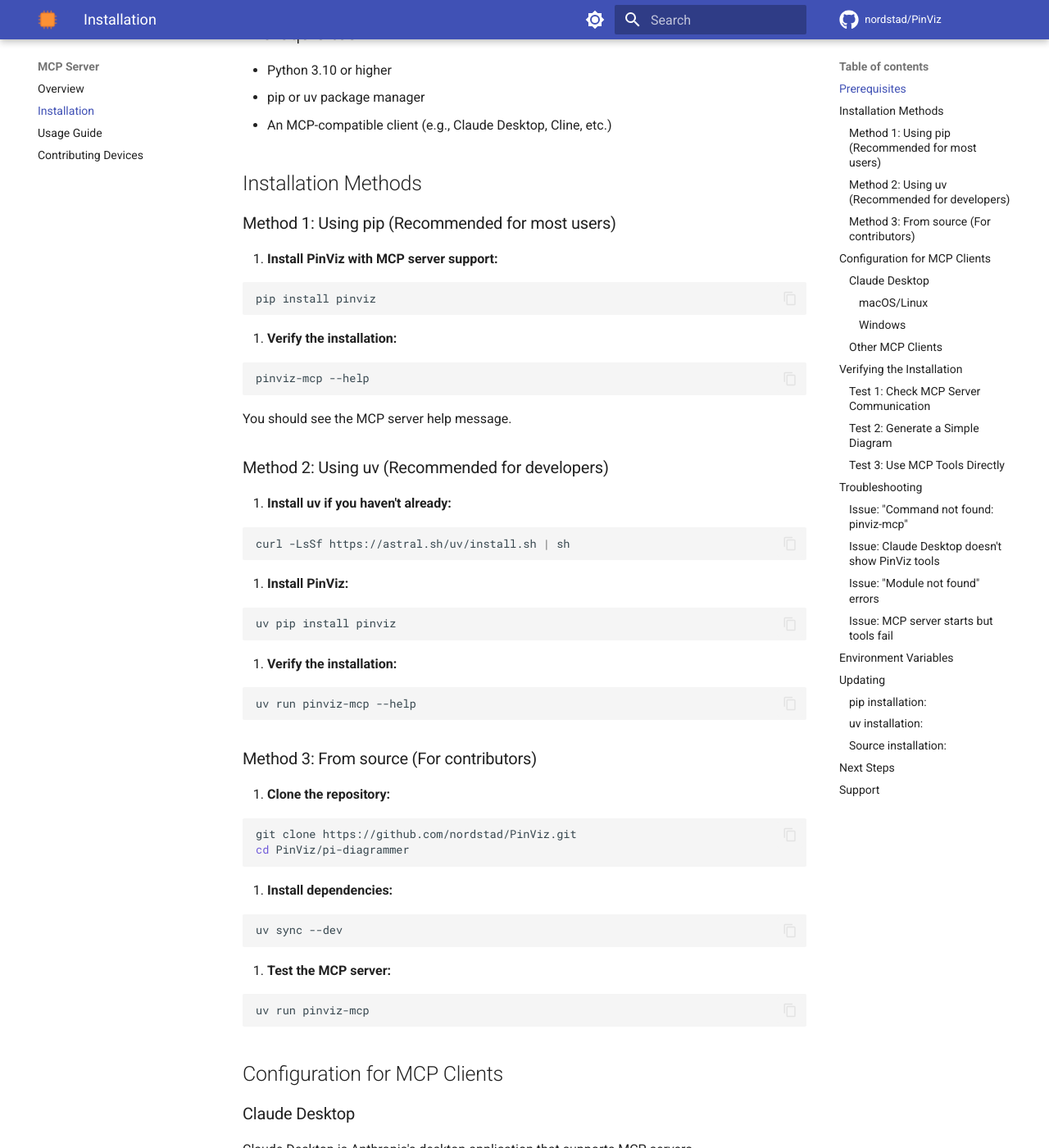
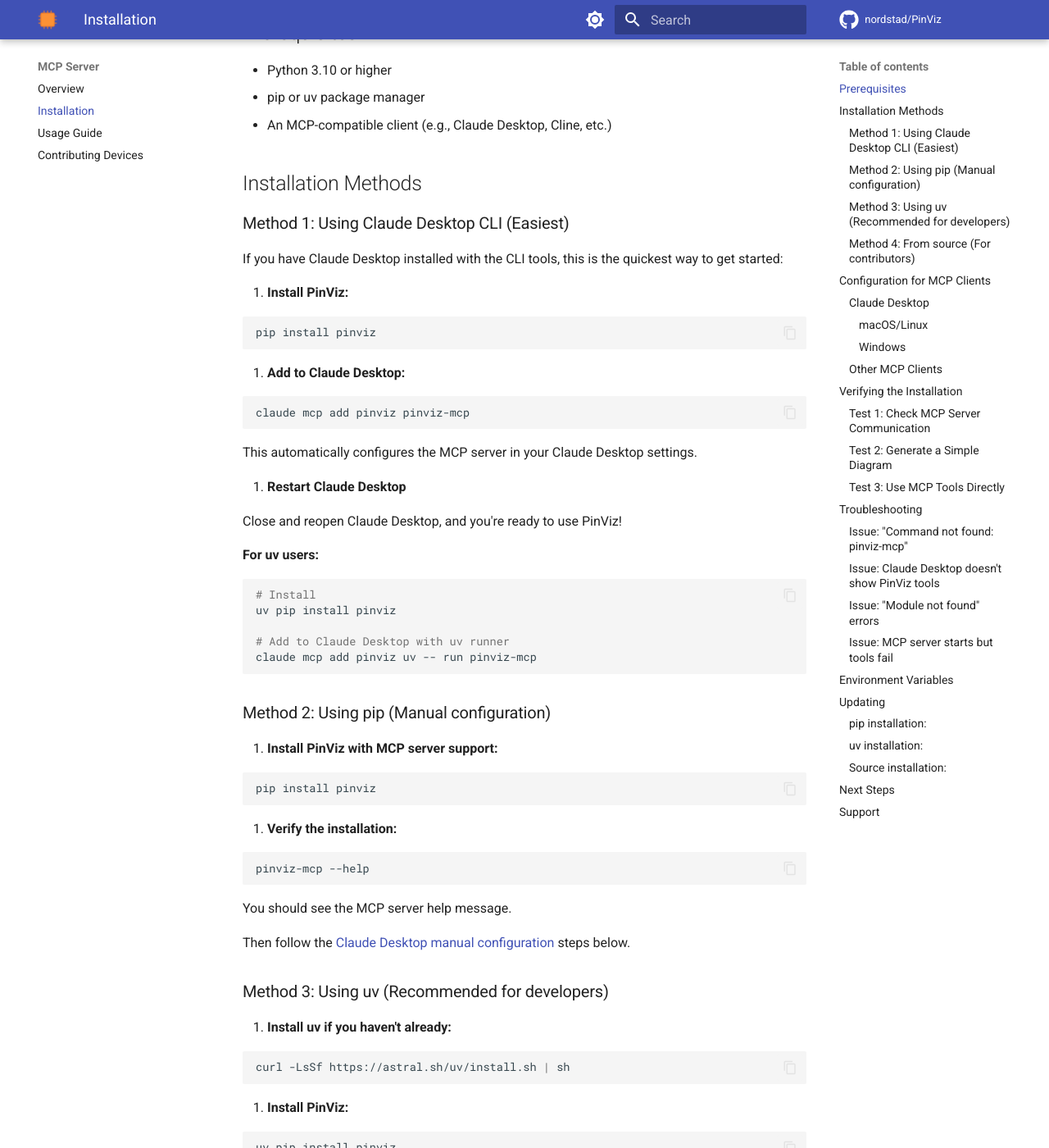
Before and after one commit to nordstad/PinViz, an MkDocs documentation site: the page built from docs/mcp-server/installation.md, in a window 1280 px wide and 1400 px high, scrolled down 297 px. Shown: the whole window at 82% size. Built offline with MkDocs 1.6.1 and Material for MkDocs 9.7.7, drawn with Linux system fonts in a browser that asks for light colours; comment, search, counter and statistics services are not loaded; some of the changed text lies outside the part shown.

Commit message:
Add 'claude mcp add' command to installation docs
- Add Method 1 (Easiest) using claude mcp add to installation guide
- Update README.md Quick Start to show claude mcp add first
- Include examples for both pip and uv installations
- Makes MCP server setup much simpler for users

Installation now as easy as:
  pip install pinviz
  claude mcp add pinviz pinviz-mcp

````diff
--- a/docs/mcp-server/installation.md
+++ b/docs/mcp-server/installation.md
@@ -10,7 +10,39 @@
 
 ## Installation Methods
 
-### Method 1: Using pip (Recommended for most users)
+### Method 1: Using Claude Desktop CLI (Easiest)
+
+If you have Claude Desktop installed with the CLI tools, this is the quickest way to get started:
+
+1. **Install PinViz:**
+
+```bash
+pip install pinviz
+```
+
+2. **Add to Claude Desktop:**
+
+```bash
+claude mcp add pinviz pinviz-mcp
+```
+
+This automatically configures the MCP server in your Claude Desktop settings.
+
+3. **Restart Claude Desktop**
+
+Close and reopen Claude Desktop, and you're ready to use PinViz!
+
+**For uv users:**
+
+```bash
+# Install
+uv pip install pinviz
+
+# Add to Claude Desktop with uv runner
+claude mcp add pinviz uv -- run pinviz-mcp
+```
+
+### Method 2: Using pip (Manual configuration)
 
 1. **Install PinViz with MCP server support:**
 
@@ -26,7 +58,9 @@
 
 You should see the MCP server help message.
 
-### Method 2: Using uv (Recommended for developers)
+Then follow the [Claude Desktop manual configuration](#claude-desktop) steps below.
+
+### Method 3: Using uv (Recommended for developers)
 
 1. **Install uv if you haven't already:**
 
@@ -46,7 +80,7 @@
 uv run pinviz-mcp --help
 ```
 
-### Method 3: From source (For contributors)
+### Method 4: From source (For contributors)
 
 1. **Clone the repository:**
 
````
Also changed, not shown: README.md (+22 -5 lines).
